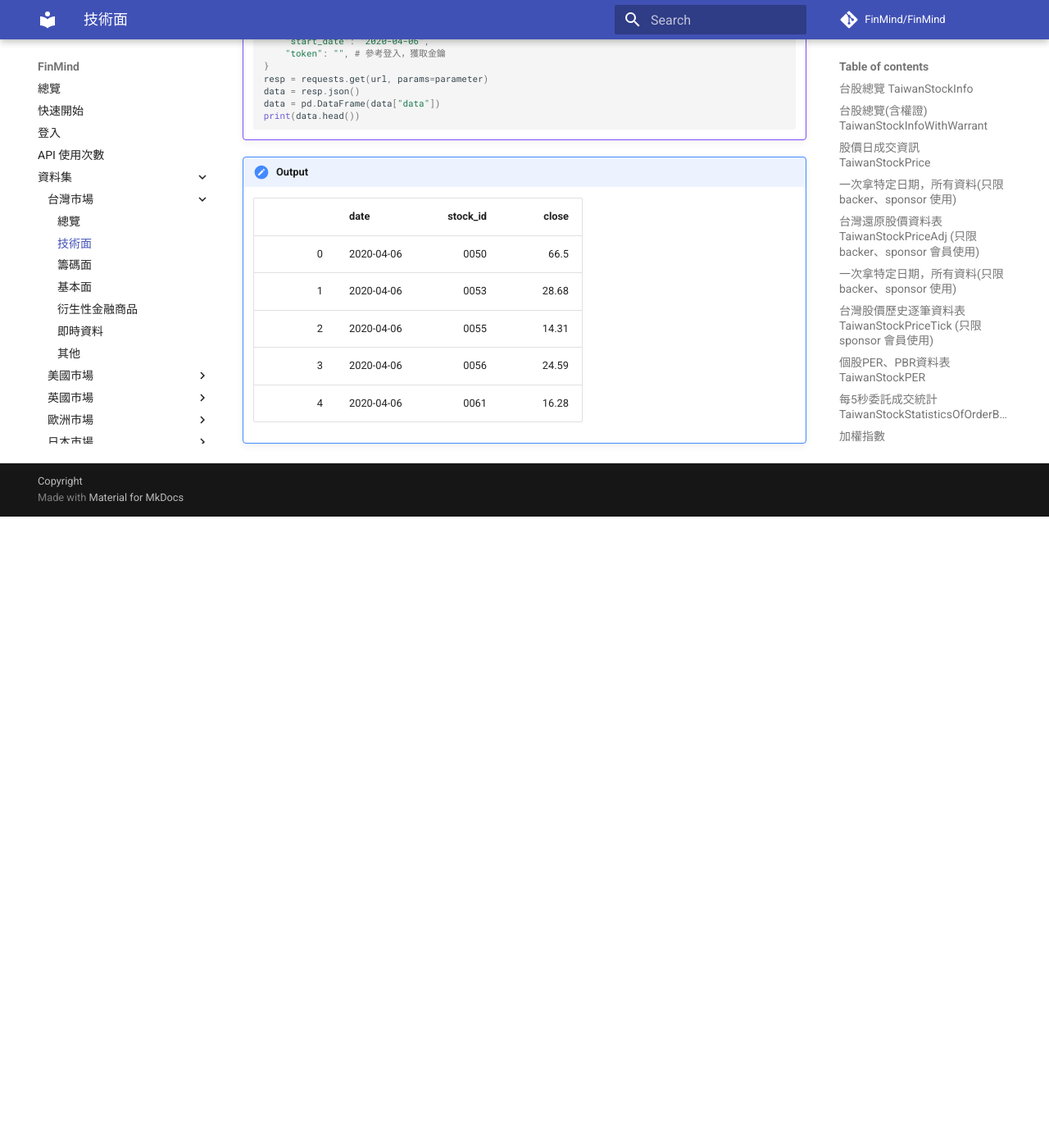
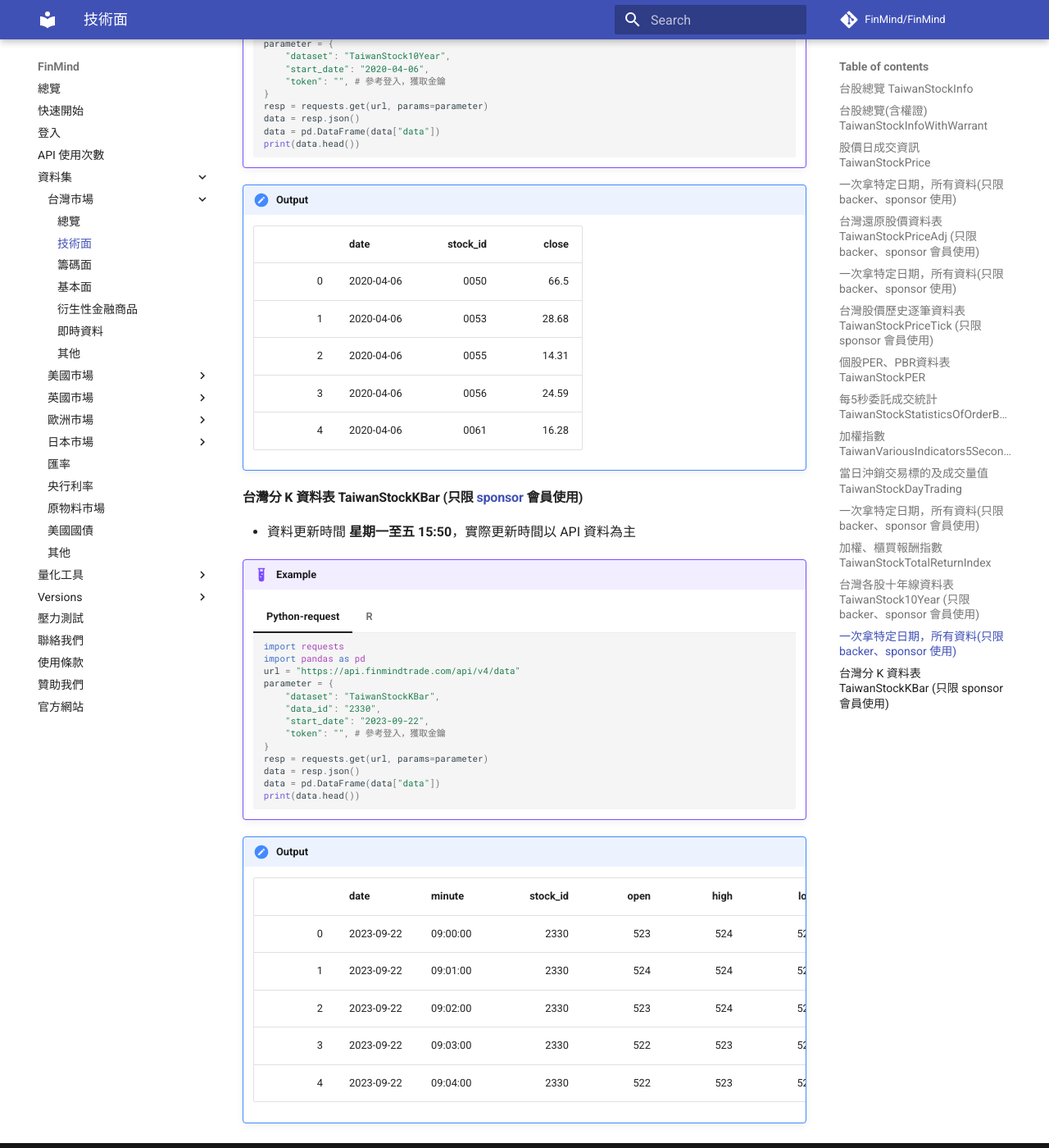
Before and after one commit to FinMind/FinMind-Doc, an MkDocs documentation site: the page built from docs/tutor/TaiwanMarket/Technical.md, in a window 1280 px wide and 1400 px high, scrolled down 11157 px. Shown: the whole window at 82% size. Built offline with MkDocs 1.6.1 and Material for MkDocs 9.7.7, drawn with Linux system fonts in a browser that asks for light colours; comment, search, counter and statistics services are not loaded; before the commit the page ends 11787 px from its top, so only the background shows below that; some of the changed text lies outside the part shown.

Commit message:
feat: add TaiwanStockKBar

````diff
--- a/docs/tutor/TaiwanMarket/Technical.md
+++ b/docs/tutor/TaiwanMarket/Technical.md
@@ -11,6 +11,7 @@
 - [當日沖銷交易標的及成交量值 TaiwanStockDayTrading](https://finmind.github.io/tutor/TaiwanMarket/Technical/#taiwanstockdaytrading)
 - [加權、櫃買報酬指數 TaiwanStockTotalReturnIndex](https://finmind.github.io/tutor/TaiwanMarket/Technical/#taiwanstocktotalreturnindex)
 - [台灣各股十年線資料表 TaiwanStock10Year](https://finmind.github.io/tutor/TaiwanMarket/Technical/#taiwanstock10year)
+- [台灣分 K 資料表 TaiwanStockKBar](https://finmind.github.io/tutor/TaiwanMarket/Technical/#k-taiwanstockkbar-sponsor)
 
 
 根據上述資料表逐一說明怎麼使用，另外具體資料表 schemas 請參考 [finmindapi](http://api.finmindtrade.com/docs#/default/method_api_v4_data_get)
@@ -961,3 +962,57 @@
     |  2 | 2020-04-06 |       0055 |   14.31 |
     |  3 | 2020-04-06 |       0056 |   24.59 |
     |  4 | 2020-04-06 |       0061 |   16.28 |
+
+
+#### 台灣分 K 資料表 TaiwanStockKBar (只限 [sponsor](https://finmindtrade.com/analysis/#/Sponsor/sponsor) 會員使用)
+
+- 資料更新時間 **星期一至五 15:50**，實際更新時間以 API 資料為主
+
+!!! example
+    === "Python-request"
+        ```python
+        import requests
+        import pandas as pd
+        url = "https://api.finmindtrade.com/api/v4/data"
+        parameter = {
+            "dataset": "TaiwanStockKBar",
+            "data_id": "2330",
+            "start_date": "2023-09-22",
+            "token": "", # 參考登入，獲取金鑰
+        }
+        resp = requests.get(url, params=parameter)
+        data = resp.json()
+        data = pd.DataFrame(data["data"])
+        print(data.head())
+        ```
+    === "R"
+        ```R
+        library(httr)
+        library(data.table)
+        library(dplyr)
+        url = 'https://api.finmindtrade.com/api/v4/data'
+        response = httr::GET(
+        url = url,
+        query = list(
+            dataset="TaiwanStockKBar",
+            data_id= "2330",
+            start_date= "2023-09-22",
+            token = "" # 參考登入，獲取金鑰
+        )
+        )
+        data = content(response)
+        df = data$data %>%
+        do.call('rbind',.) %>%
+        data.table
+        head(df)
+
+        ```
+
+!!! output
+    |    | date       | minute   |   stock_id |   open |   high |   low |   close |   volume |
+    |---:|:-----------|:---------|-----------:|-------:|-------:|------:|--------:|---------:|
+    |  0 | 2023-09-22 | 09:00:00 |       2330 |    523 |    524 |   522 |     524 |     3893 |
+    |  1 | 2023-09-22 | 09:01:00 |       2330 |    524 |    524 |   523 |     524 |      159 |
+    |  2 | 2023-09-22 | 09:02:00 |       2330 |    523 |    524 |   522 |     523 |      548 |
+    |  3 | 2023-09-22 | 09:03:00 |       2330 |    522 |    523 |   522 |     522 |      208 |
+    |  4 | 2023-09-22 | 09:04:00 |       2330 |    522 |    523 |   522 |     522 |      179 |
````
Also changed, not shown: other parts of docs/tutor/TaiwanMarket/Technical.md (+1 -1 lines), docs/tutor/TaiwanMarket/DataList.md (+2 -1 lines).
